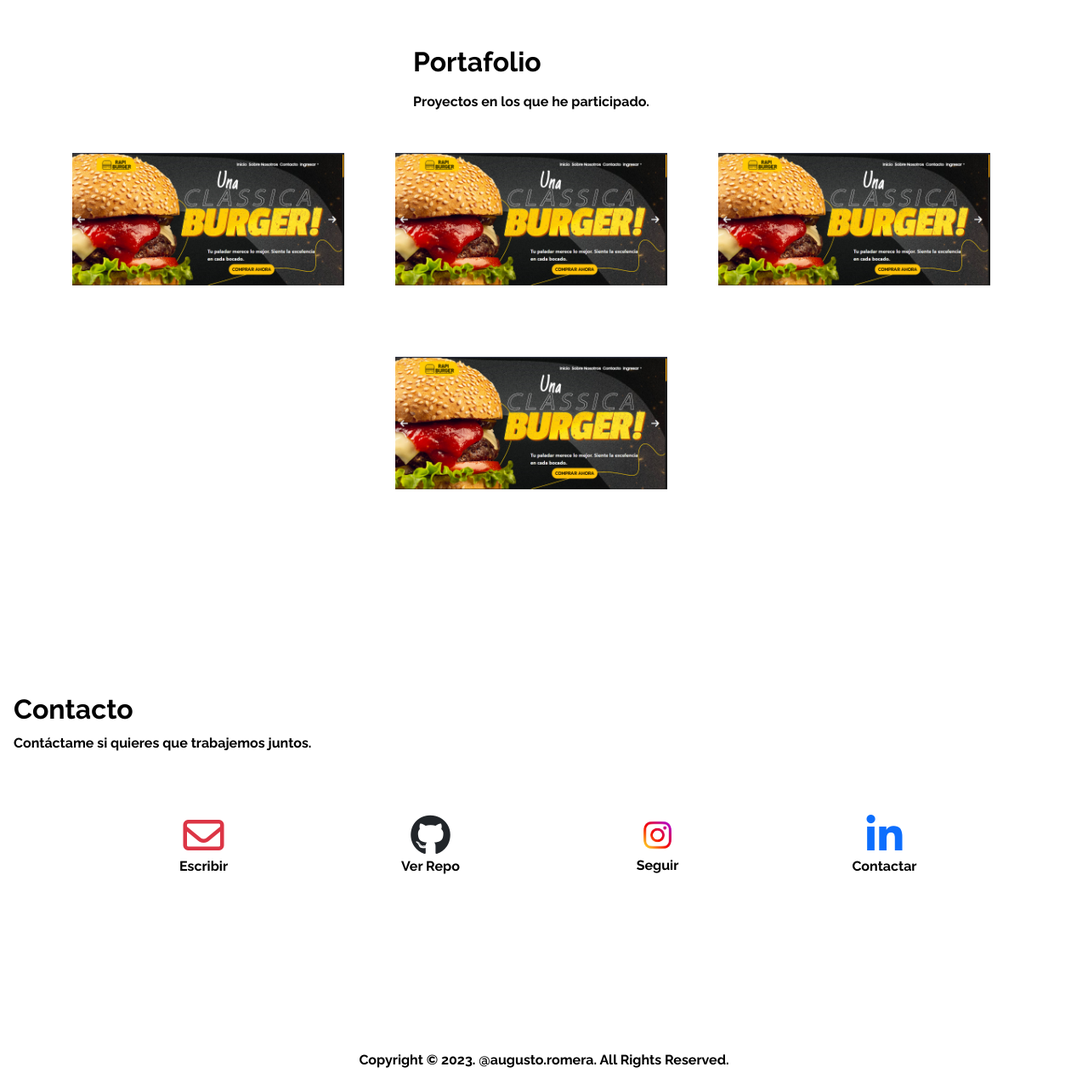
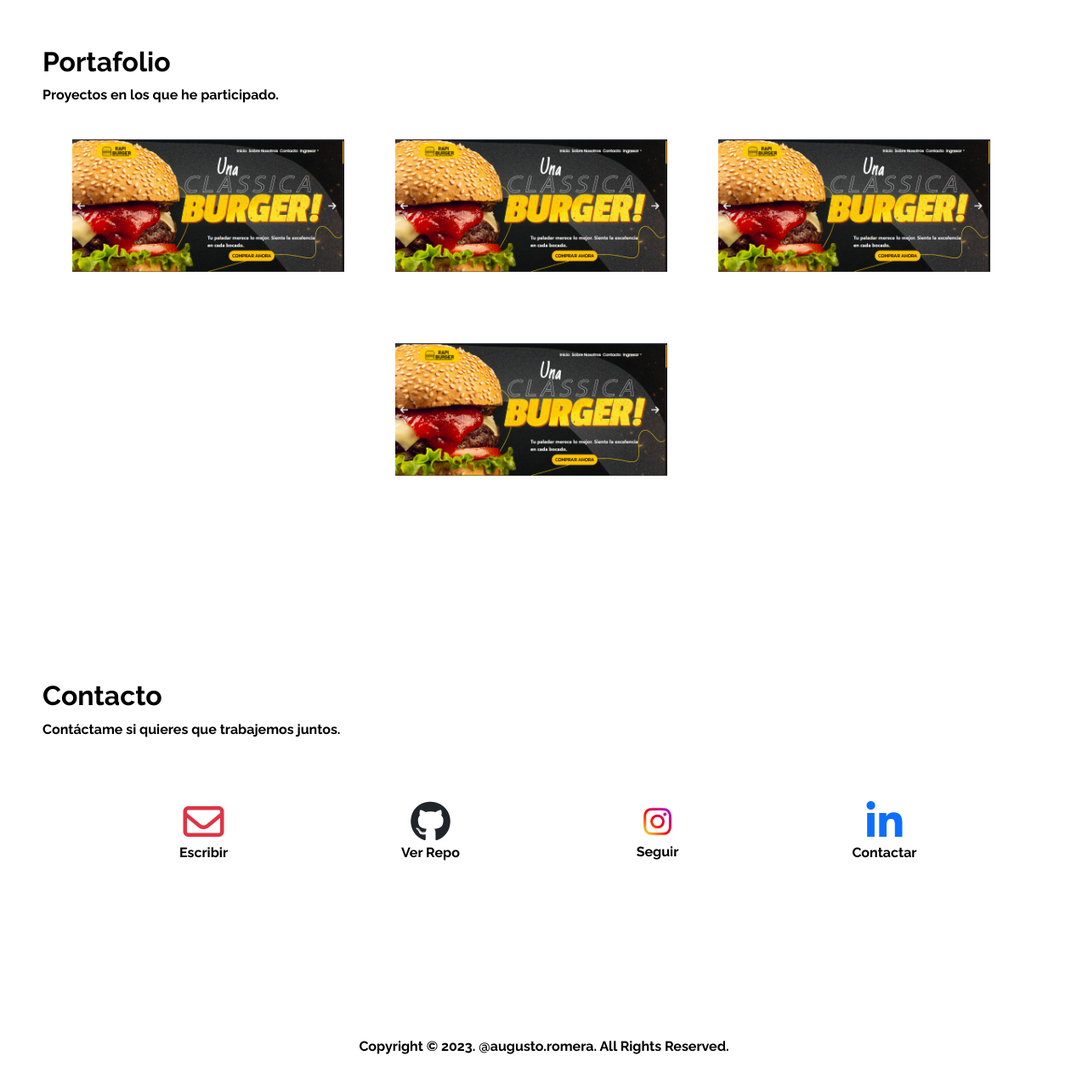
Before and after one commit to Augustoromera/PortafolioAugusto2023Frontend, a React (Vite) app: page / in a window 1280 px wide. Shown: the part 1642-2918 px from the top of the page at 85% size. Built offline with nearby package versions, Linux system fonts and the light colour scheme; a web font is replaced by a local one.

Commit message:
Cambios en los estilos de los contenedores, la fecha del año ahora es dinamica (logica implementada)

```diff
--- a/src/components/BodyHome.jsx
+++ b/src/components/BodyHome.jsx
@@ -14,6 +14,7 @@ const ProfileImage = () => {
 };
 
 const BodyHome = () => {
+    const currentYear = new Date().getFullYear();
     const projects = [
         { id: 1, name: 'RapiBurger', image: rapiburger, website: 'https://rapiburger.netlify.app/', github: 'https://github.com/rapiburger', text: 'Ir a rapiburguer' },
         { id: 2, name: 'En proceso', image: rapiburger, website: 'https://proyecto2.com', github: 'https://github.com/proyecto2', text: 'Ir a proyecto 2' },
@@ -123,11 +124,13 @@ const BodyHome = () => {
             </div>
             {/* Portafolio Section */}
             <div className="portfolio d-flex align-content-center justify-content-center">
-                <div className="description">
-                    <h2>Portafolio</h2>
-                    <p>
-                        Proyectos en los que he participado.
-                    </p>
+                <div className="description-container  ">
+                    <div className="description-port">
+                        <h2>Portafolio</h2>
+                        <p>
+                            Proyectos en los que he participado.
+                        </p>
+                    </div>
                 </div>
 
                 <div className="container">
@@ -148,7 +151,7 @@ const BodyHome = () => {
                 </div>
             </div >
             <div className="contact-me">
-                <div className="contact-me-text px-3">
+                <div className="contact-me-text ">
                     <h2>Contacto</h2>
                     <p>Contáctame si quieres que trabajemos juntos.</p>
                 </div>
@@ -186,7 +189,7 @@ const BodyHome = () => {
             </div>
             <div className="copyright pt-5">
                 <p className="text-center">
-                    Copyright © 2023. @augusto.romera. All Rights Reserved.
+                    Copyright © {currentYear}. @augusto.romera. All Rights Reserved.
                 </p>
             </div>
         </>
--- a/src/styles/bodyhome.css
+++ b/src/styles/bodyhome.css
@@ -179,6 +179,12 @@ body {
 .project-link:hover {
     color: #3367d6;
 }
+.description-container {
+    width: 100%;
+}
+.description-port {
+    padding-left: 50px;
+}
 
 /* Estilos de la sección "Contacto" */
 .contact-me {
@@ -204,7 +210,9 @@ body {
 .contact-icon:hover {
     filter: grayscale(100%);
 }
-
+.contact-me-text{
+    padding-left: 50px;
+}
 /* Media queries */
 @media (max-width: 721px) {
     .home {
@@ -246,6 +254,6 @@ body {
 
     .about_description {
         width: 60%;
-        padding-right: 10vw;
+        padding-right: 30px;
     }
 }
```
